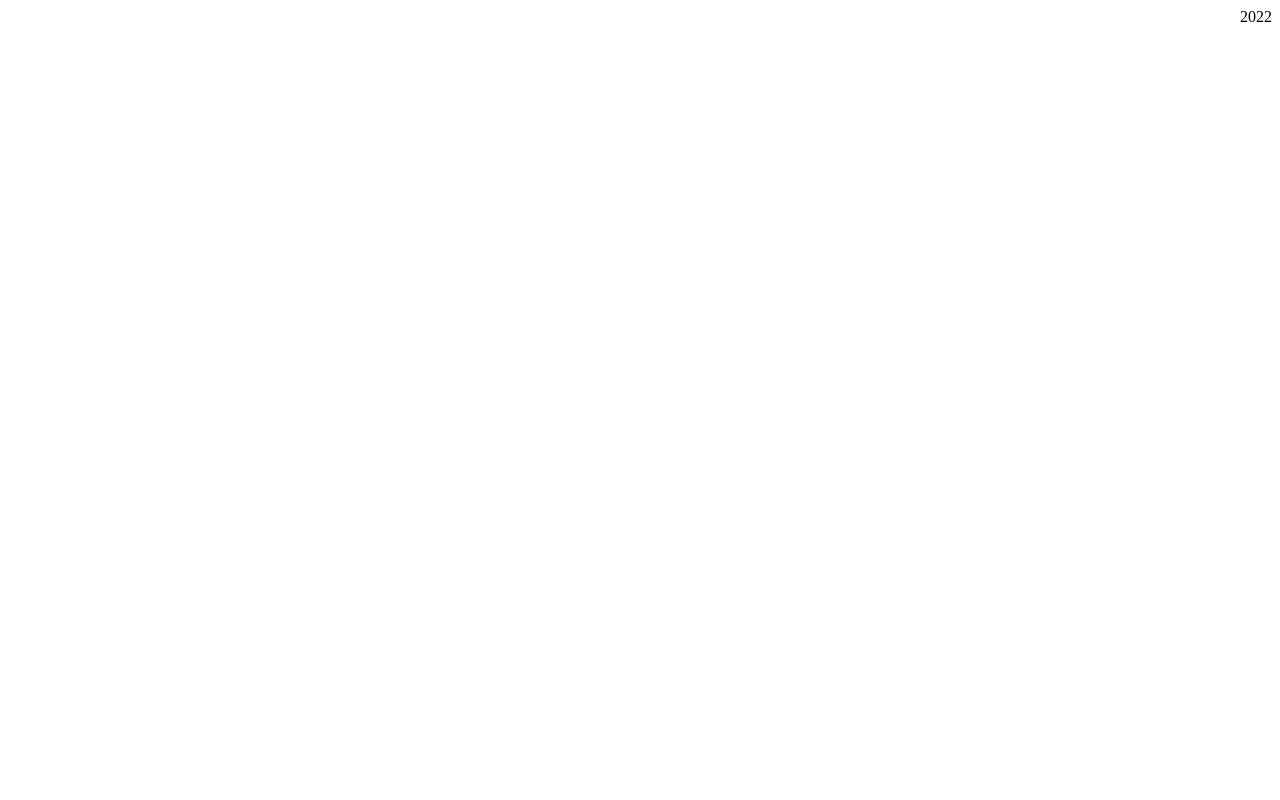
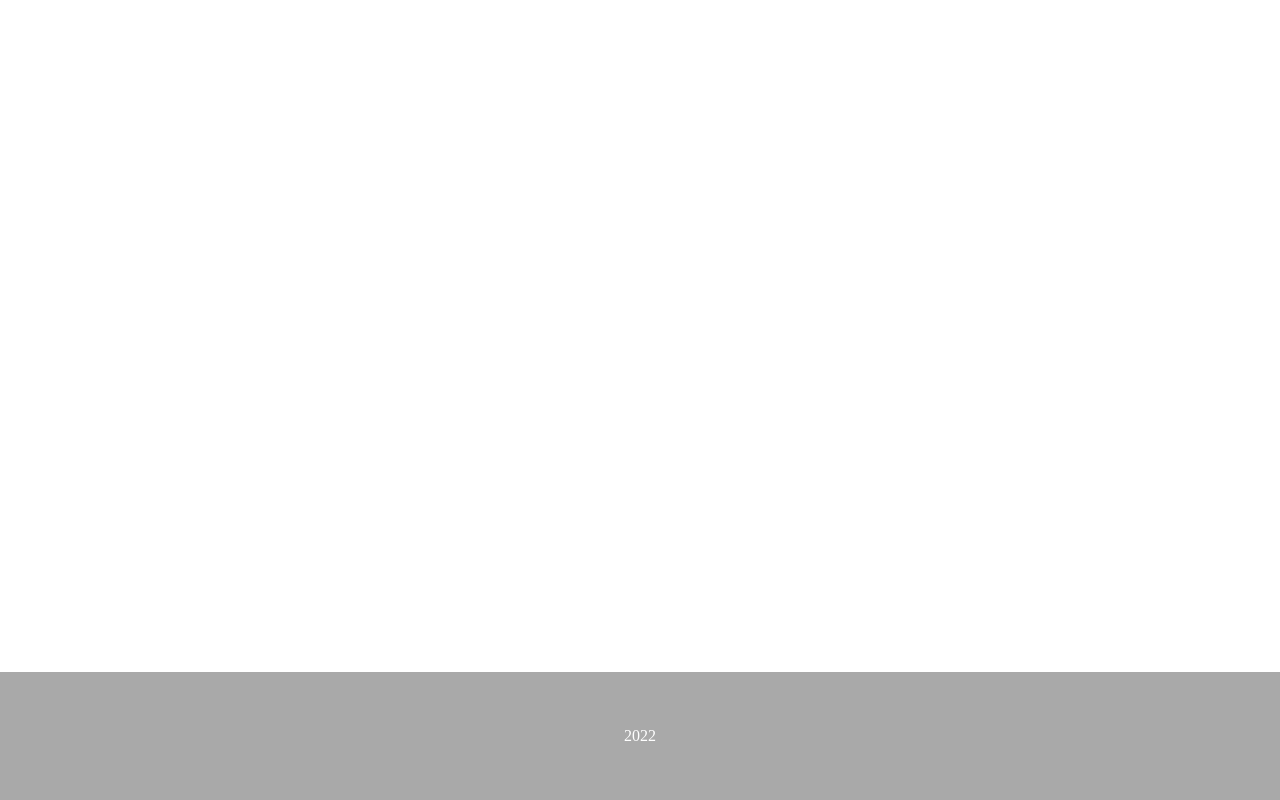
Before and after one commit to petrucc1/rocketseat-flexbox-exercises, a plain HTML site: page footer/index.html in a window 1280 px wide. Drawn offline with Linux system fonts and the light colour scheme.

Commit message:
Finished

```diff
--- a/footer/style.css
+++ b/footer/style.css
@@ -1,4 +1,16 @@
+body {
+    min-height: 100vh;
+    display: flex;
+    margin: 0;
+}
+
 footer {
+    margin-top: auto;
+    background-color: darkgray;
+    color: white;
+    height: 8rem;
+    flex: 1;
     display: flex;
-    justify-content: flex-end;
+    align-items: center;
+    justify-content: center;
 }
```
